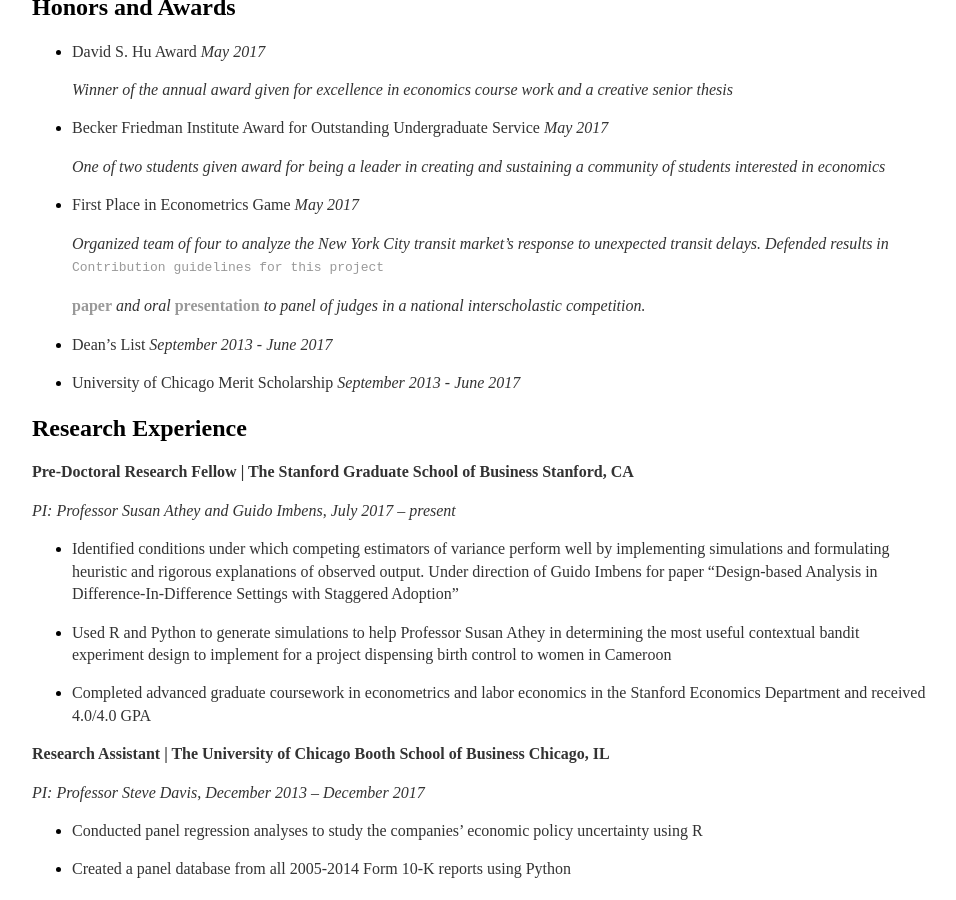
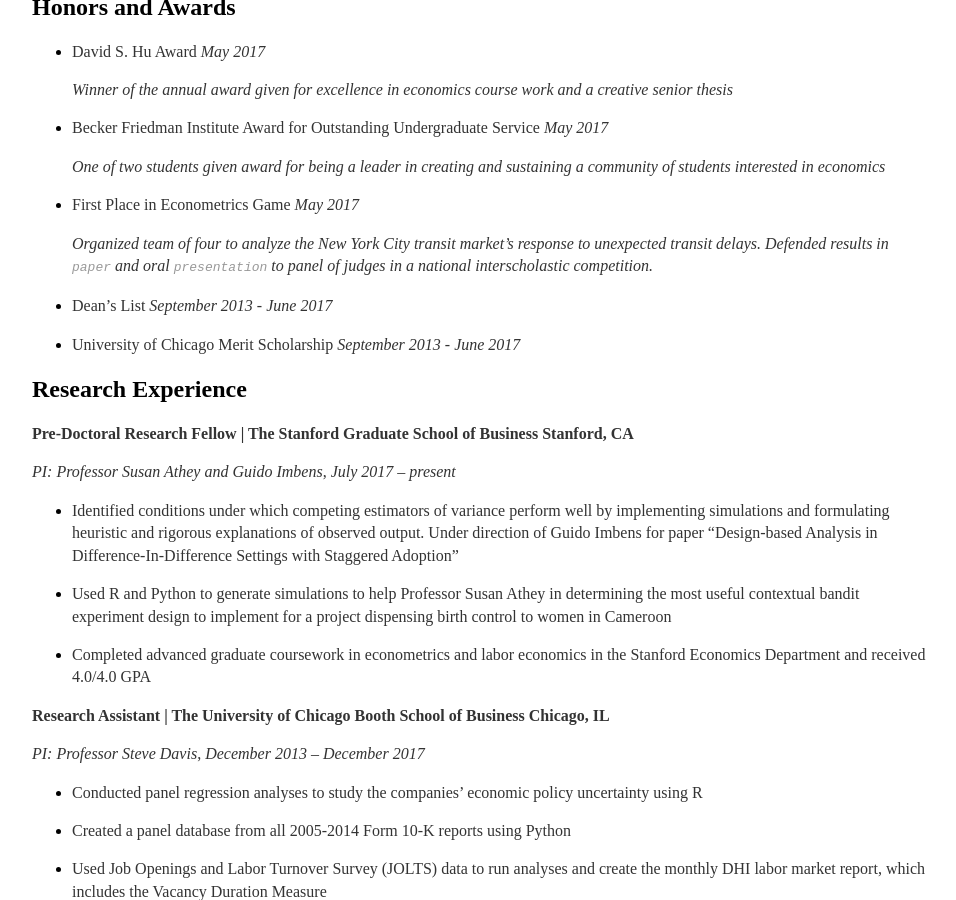
Before and after one commit to lcurrier/lcurrier.github.io, a Jekyll site: the page built from cv/index.md, in a window 1280 px wide and 900 px high, scrolled down 554 px. Shown: the whole window, without its empty margins (160-1116 px from the left). Built offline with Jekyll 4.4.1, drawn with Linux system fonts in a browser that asks for light colours.

Commit message:
Update index.md

```diff
--- a/cv/index.md
+++ b/cv/index.md
@@ -36,13 +36,9 @@
 
 -   First Place in Econometrics Game *May 2017*
 
-    *Organized team of four to analyze the New York City transit
-    market's response to unexpected transit delays. Defended results in*
-    [`Contribution guidelines for this project`](team-3-presentation.pdf)
-
-
-    __<a href="2019-year-williamsburg.pdf" class="download" color= "blue" title="paper">paper</a>__ *and oral* __<a href="team-3-presentation.pdf" class="download" color= "blue" title="presentation">presentation</a>__ *to panel of judges in a national
-    interscholastic competition.*
+    *Organized team of four to analyze the New York City transit market's response to unexpected transit delays. Defended
+    results in [`paper`](2019-year-williamsburg.pdf) and oral [`presentation`](team-3-presentation.pdf) to panel of judges in
+    a national interscholastic competition.*
 
 -   Dean's List *September 2013 - June 2017*
 
```
